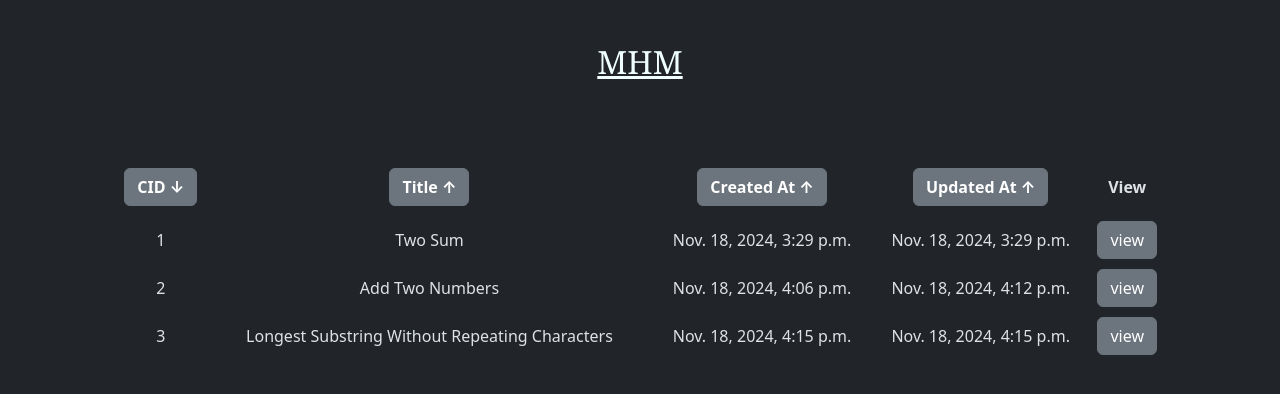
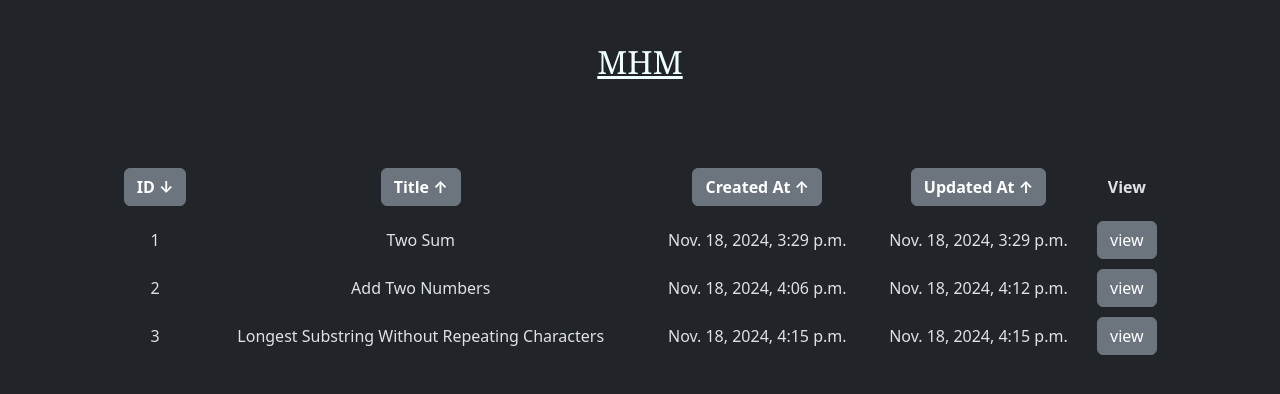
Before and after one commit to MHM-Rajpoot/LeetCodeApp, a Django app: page /leetcode/ in a window 1280 px wide. Shown: the top 394 px of the page. Run offline with Django 5.2, Linux system fonts and the light colour scheme; data comes from the database, SQL or seed files in the repository.

Commit message:
Add files via upload

```diff
--- a/LeetCodeHQ/LeetCodeHQ/settings.py
+++ b/LeetCodeHQ/LeetCodeHQ/settings.py
@@ -117,7 +117,7 @@
 # Static files (CSS, JavaScript, Images)
 # https://docs.djangoproject.com/en/5.1/howto/static-files/
 
-STATIC_URL = 'static/'
+# STATIC_URL = 'static/'
 
 # Default primary key field type
 # https://docs.djangoproject.com/en/5.1/ref/settings/#default-auto-field
--- a/LeetCodeHQ/leetcode/templates/index.html
+++ b/LeetCodeHQ/leetcode/templates/index.html
@@ -16,11 +16,11 @@
                     <th style="padding-block: 10px;">
                         {% if order_by == 'cid' %}
                             <a class="btn btn-secondary" href="{% url 'code_list' %}?order_by=-cid">
-                                <b>CID ↓</b>
+                                <b>ID ↓</b>
                             </a>
                         {% else %}
                             <a class="btn btn-secondary" href="{% url 'code_list' %}?order_by=cid">
-                                <b>CID ↑</b>
+                                <b>ID ↑</b>
                             </a>
                         {% endif %}
                     </th>
--- a/LeetCodeHQ/templates/base.html
+++ b/LeetCodeHQ/templates/base.html
@@ -4,10 +4,22 @@
 <head>
     <meta charset="UTF-8">
     <meta name="viewport" content="width=device-width, initial-scale=1.0">
+    <link rel="icon" href="{% static 'icon.png' %}" type="image/x-icon">
     <title>
         {% block title %}Default{% endblock  %}
     </title>
     <link href="https://cdn.jsdelivr.net/npm/bootstrap@5.3.3/dist/css/bootstrap.min.css" rel="stylesheet" integrity="sha384-QWTKZyjpPEjISv5WaRU9OFeRpok6YctnYmDr5pNlyT2bRjXh0JMhjY6hW+ALEwIH" crossorigin="anonymous">
+    <style>
+        @media (max-width: 500px) {
+            table {
+                font-size: 11px;
+            }
+            .btn {
+                padding: 1px 1px;
+                font-size: 9px;
+            }
+        }
+    </style>
 </head>
 <body>
     <div class='container'
```
Also changed, not shown: LeetCodeHQ/static/icon.png (added).
